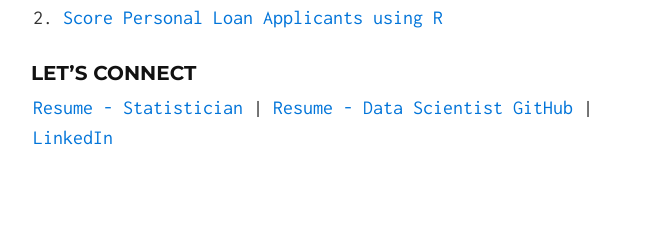
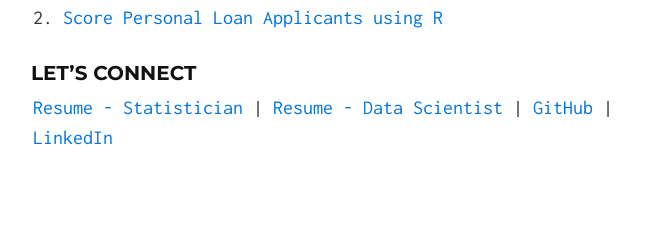
Before and after one commit to gmlang/gmlang.github.io, a Jekyll site: the page built from index.md, in a window 1280 px wide. Shown: the part 2129-2379 px from the top of the page, without its empty margins (307-971 px from the left). Built offline with Jekyll 4.4.1, drawn with Linux system fonts in a browser that asks for light colours.

Commit message:
no message

```diff
--- a/index.md
+++ b/index.md
@@ -40,6 +40,6 @@ high quality training materials for FREE. I've also written two R books:
 ### Let's Connect
 
 [Resume - Statistician](https://drive.google.com/open?id=1UZobdufqbAgpABZg5nnlvRWqZYMWTtfA) |
-[Resume - Data Scientist]()
+[Resume - Data Scientist]() |
 [GitHub](http://github.com/gmlang) |
 [LinkedIn](https://www.linkedin.com/in/gmlang)
```
